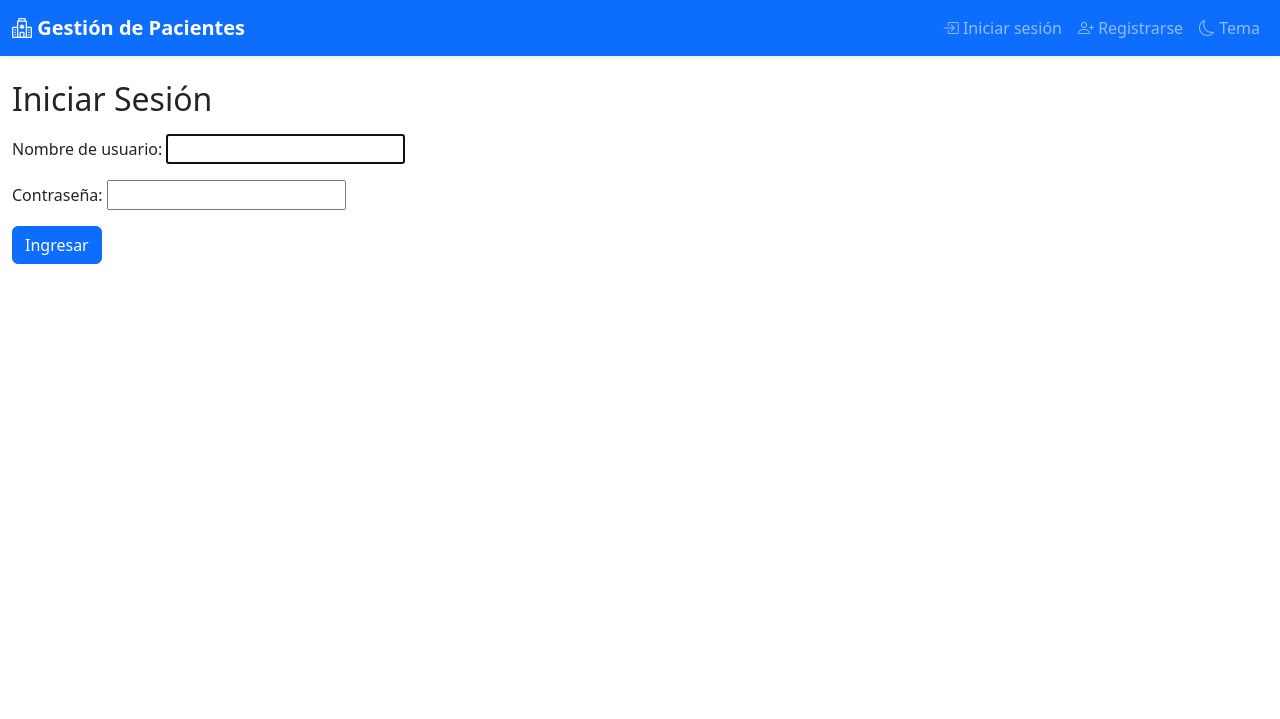
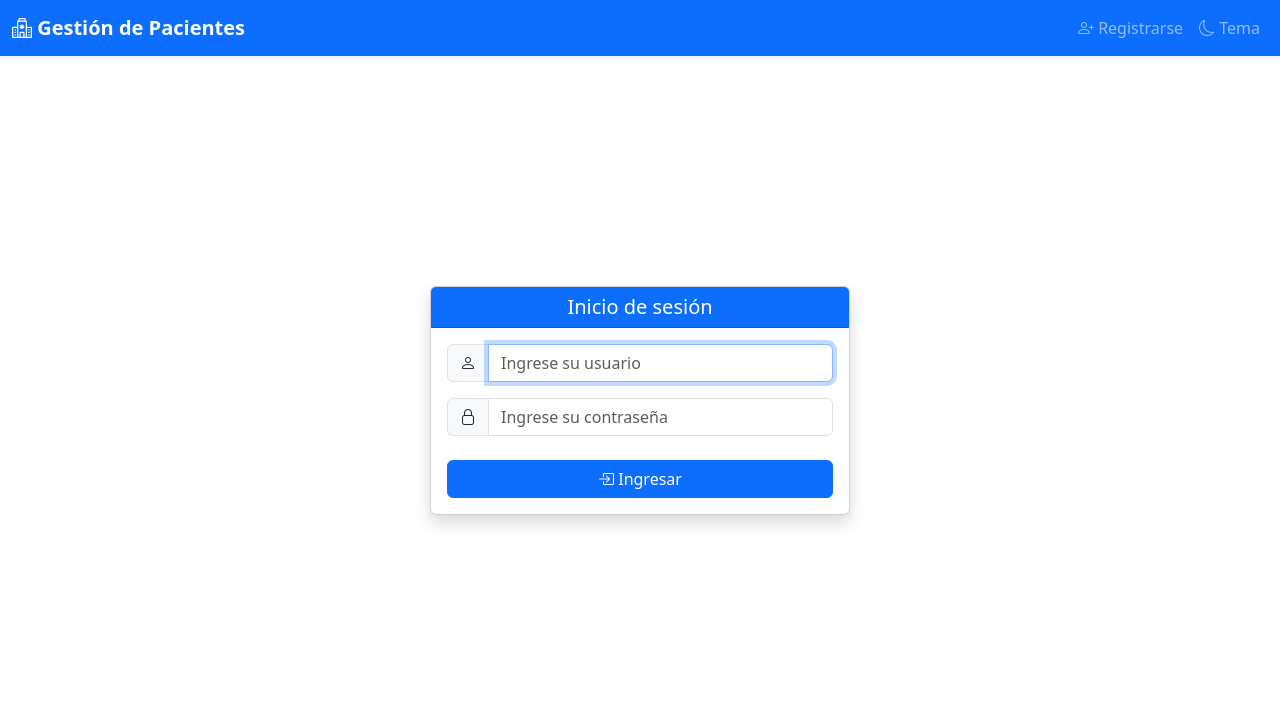
Before and after one commit to efcejas/app_gestion_pacientes, a Django app: page /usuarios/login/ in a window 1280 px wide. Shown: the top 719 px of the page. Run offline with Django 5.2, Linux system fonts and the light colour scheme.

Commit message:
Agrega funcionalidad para cambiar la contraseña de usuario y mejora las plantillas de autenticación

```diff
--- a/gestion_pacientes/templates/base.html
+++ b/gestion_pacientes/templates/base.html
@@ -43,10 +43,20 @@
             <div class="collapse navbar-collapse text-end" id="navbarTogglerDemo02">
                 <ul class="navbar-nav ms-auto">
                     {% if user.is_authenticated %}
-                    <li class="nav-item">
-                        <span class="nav-link">
+                    <li class="nav-item dropdown">
+                        <a class="nav-link dropdown-toggle" href="#" role="button" data-bs-toggle="dropdown" aria-expanded="false">
                             <i class="bi bi-person"></i> {{ user.username }}
-                        </span>
+                        </a>
+                        <ul class="dropdown-menu dropdown-menu-end">
+                            <li>
+                                <a class="dropdown-item" href="{% url 'password_change' %}">
+                                    <i class="bi bi-key"></i> Cambiar contraseña
+                                </a>
+                            </li>
+                            <!-- <li>
+                                <hr class="dropdown-divider">
+                            </li> -->
+                        </ul>
                     </li>
                     <li class="nav-item">
                         <a class="nav-link" href="#" onclick="document.getElementById('logout-form').submit();">
@@ -58,11 +68,11 @@
                         </form>
                     </li>
                     {% else %}
-                    <li class="nav-item">
-                        <a class="nav-link" href="{% url 'login' %}">
-                            <i class="bi bi-box-arrow-in-right"></i> Iniciar sesión
-                        </a>
-                    </li>
+                    <!-- <li class="nav-item"> -->
+                    <!--     <a class="nav-link" href="{% url 'login' %}"> -->
+                    <!--         <i class="bi bi-box-arrow-in-right"></i> Iniciar sesión -->
+                    <!--     </a> -->
+                    <!-- </li> -->
                     <li class="nav-item">
                         <a class="nav-link" href="{% url 'registro' %}">
                             <i class="bi bi-person-plus"></i> Registrarse
--- a/gestion_pacientes/templates/usuarios/login.html
+++ b/gestion_pacientes/templates/usuarios/login.html
@@ -3,10 +3,57 @@
 {% block title %}Iniciar Sesión{% endblock %}
 
 {% block content %}
-<h2>Iniciar Sesión</h2>
-<form method="post" class="mt-3">
-    {% csrf_token %}
-    {{ form.as_p }}
-    <button type="submit" class="btn btn-primary">Ingresar</button>
-</form>
+<div class="d-flex justify-content-center align-items-center" style="min-height: 80vh;">
+    <div class="card shadow" style="width: 100%; max-width: 420px;">
+        <div class="card-header bg-primary text-white text-center">
+            <h5 class="mb-0">Inicio de sesión</h5>
+        </div>
+        <div class="card-body">
+            <form method="post" novalidate>
+                {% csrf_token %}
+
+                <!-- Usuario -->
+                <div class="mb-3">
+                    <div class="input-group">
+                        <span class="input-group-text"><i class="bi bi-person"></i></span>
+                        {{ form.username }}
+                    </div>
+                    {{ form.username.errors }}
+                </div>
+
+                <!-- Contraseña -->
+                <div class="mb-3">
+                    <div class="input-group">
+                        <span class="input-group-text"><i class="bi bi-lock"></i></span>
+                        {{ form.password }}
+                    </div>
+                    {{ form.password.errors }}
+                </div>
+
+                <!-- Errores generales -->
+                {% if form.non_field_errors %}
+                    <div class="alert alert-danger mt-3">
+                        {{ form.non_field_errors|join:"<br>" }}
+                    </div>
+                {% endif %}
+
+                <!-- Mensajes del sistema -->
+                {% if messages %}
+                    {% for message in messages %}
+                        <div class="alert alert-{{ message.tags }} mt-3">
+                            {{ message }}
+                        </div>
+                    {% endfor %}
+                {% endif %}
+
+                <!-- Botón -->
+                <div class="d-grid mt-4">
+                    <button type="submit" class="btn btn-primary">
+                        <i class="bi bi-box-arrow-in-right"></i> Ingresar
+                    </button>
+                </div>
+            </form>
+        </div>
+    </div>
+</div>
 {% endblock %}
--- a/gestion_pacientes/usuarios/forms.py
+++ b/gestion_pacientes/usuarios/forms.py
@@ -1,6 +1,10 @@
 from django import forms
-from django.contrib.auth.forms import UserCreationForm
+from django.contrib.auth.forms import UserCreationForm, AuthenticationForm, PasswordChangeForm
 from .models import Usuario
+from django.contrib.auth.password_validation import password_validators_help_text_html
+from django.contrib.auth import get_user_model
+
+# Formulario para el registro de usuarios
 
 class RegistroUsuarioForm(UserCreationForm):
     rol = forms.ChoiceField(choices=Usuario.ROLES, label="Rol")
@@ -8,3 +12,59 @@ class RegistroUsuarioForm(UserCreationForm):
     class Meta:
         model = Usuario
         fields = ["username", "email", "rol", "password1", "password2"]
+
+# Formulario para la autenticación de usuarios
+
+class LoginForm(AuthenticationForm):
+    username = forms.CharField(
+        label="",  # No mostrar el label
+        max_length=150,
+        widget=forms.TextInput(attrs={
+            'class': 'form-control',  # Clase de Bootstrap
+            'placeholder': 'Ingrese su usuario',  # Placeholder
+            'autofocus': True,  # Enfocar automáticamente este campo
+        })
+    )
+    password = forms.CharField(
+        label="",  # No mostrar el label
+        widget=forms.PasswordInput(attrs={
+            'class': 'form-control',  # Clase de Bootstrap
+            'placeholder': 'Ingrese su contraseña',  # Placeholder
+        })
+    )
+
+    class Meta:
+        model = Usuario
+        fields = ['username', 'password']
+
+Usuario = get_user_model()
+
+class CambioContrasenaForm(PasswordChangeForm):
+    old_password = forms.CharField(
+        label="",
+        widget=forms.PasswordInput(attrs={
+            'class': 'form-control',
+            'placeholder': 'Ingrese su contraseña actual',
+        })
+    )
+
+    new_password1 = forms.CharField(
+        label="",
+        help_text=password_validators_help_text_html(),  # HTML con <ul><li>...
+        widget=forms.PasswordInput(attrs={
+            'class': 'form-control',
+            'placeholder': 'Ingrese su nueva contraseña',
+        })
+    )
+
+    new_password2 = forms.CharField(
+        label="",
+        widget=forms.PasswordInput(attrs={
+            'class': 'form-control',
+            'placeholder': 'Confirme su nueva contraseña',
+        })
+    )
+
+    class Meta:
+        model = Usuario
+        fields = ['old_password', 'new_password1', 'new_password2']
--- a/gestion_pacientes/usuarios/urls.py
+++ b/gestion_pacientes/usuarios/urls.py
@@ -1,10 +1,15 @@
 from django.urls import path
 from .views import RegistroUsuarioView, HomeView
 from django.contrib.auth import views as auth_views
+from .forms import LoginForm, CambioContrasenaForm
 
 urlpatterns = [
+    path("", HomeView.as_view(), name="home"),
+
+    # Rutas relacionadas con el registro y authentication de usuarios
     path("registro/", RegistroUsuarioView.as_view(), name="registro"),
-    path("login/", auth_views.LoginView.as_view(template_name="usuarios/login.html"), name="login"),
+    path("login/", auth_views.LoginView.as_view(template_name="usuarios/login.html", authentication_form=LoginForm), name="login"),
     path("logout/", auth_views.LogoutView.as_view(), name="logout"),
-    path("", HomeView.as_view(), name="home"),
+    path("password_change/", auth_views.PasswordChangeView.as_view(template_name="usuarios/password_change.html", form_class=CambioContrasenaForm), name="password_change"),
+    path("password_change/done/", auth_views.PasswordChangeDoneView.as_view(template_name="usuarios/password_change_done.html"), name="password_change_done"),
 ]
```
Also changed, not shown: gestion_pacientes/templates/usuarios/home.html (+44 -2 lines), gestion_pacientes/templates/usuarios/password_change.html (added, +47 -0 lines), gestion_pacientes/templates/usuarios/password_change_done.html (added, +24 -0 lines), 1 other file.
